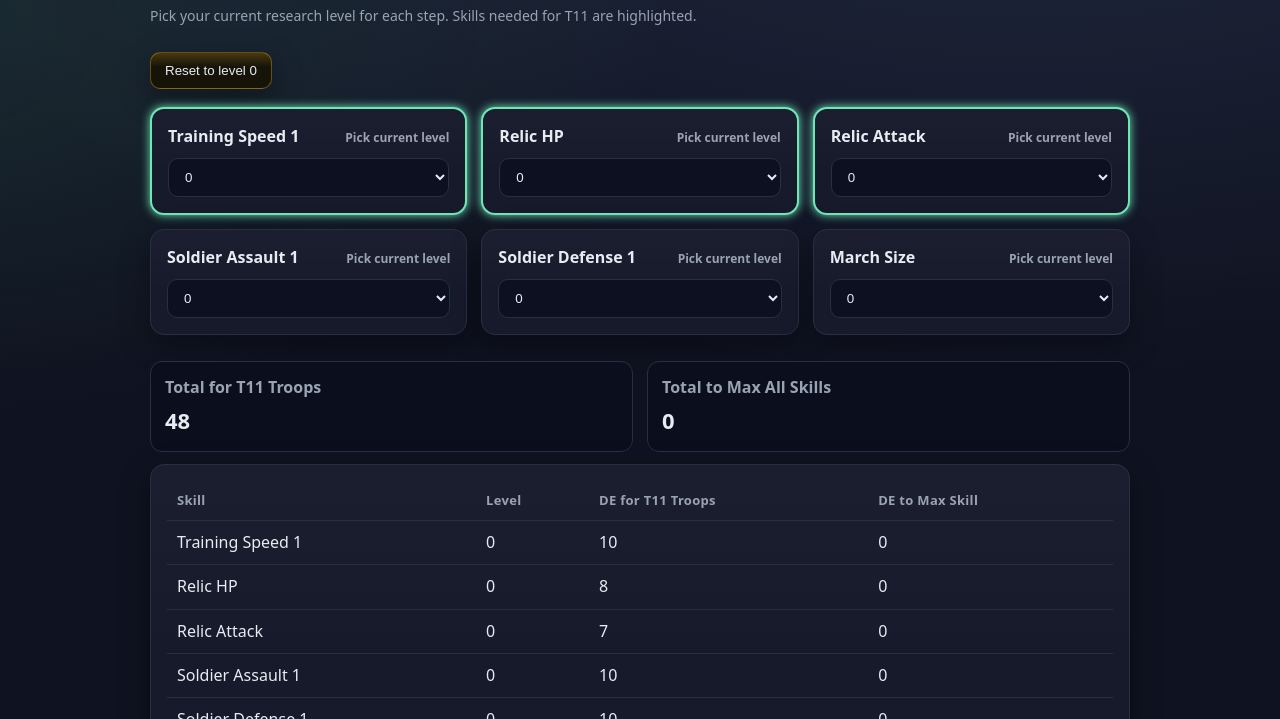
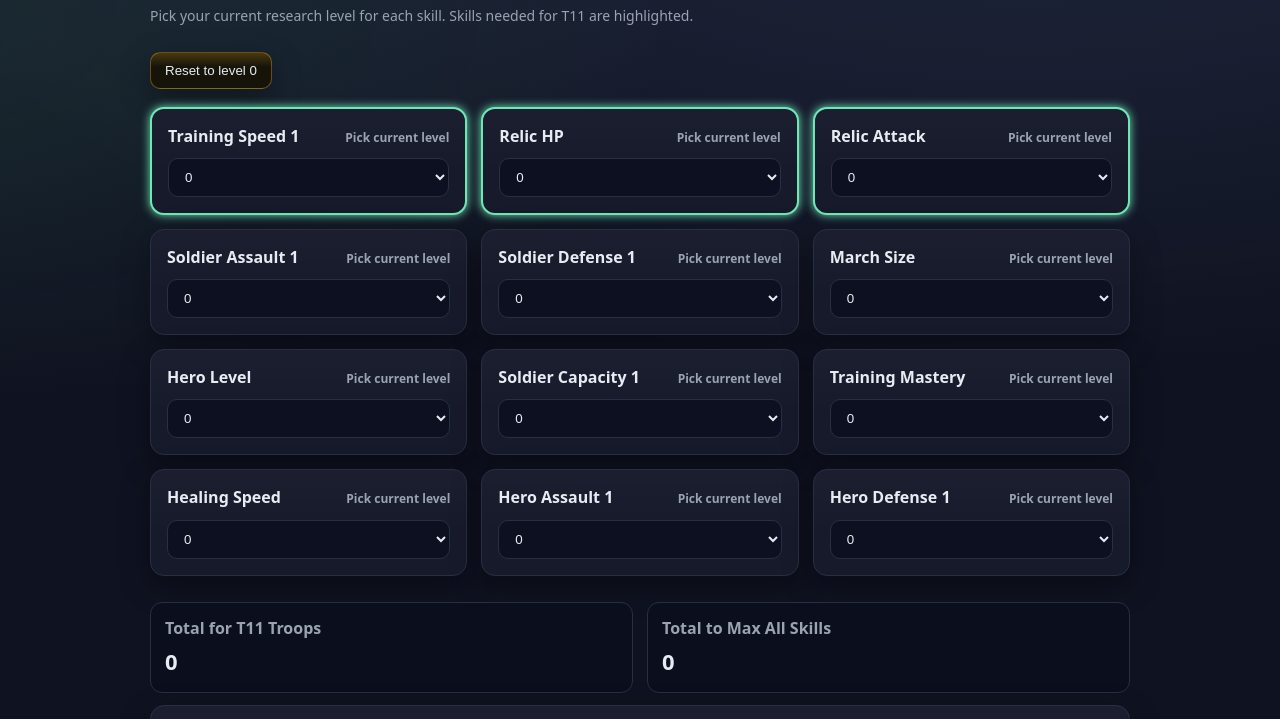
Before and after one commit to Dan010201/T11-DE-Calculator, a plain HTML site: page index.html in a window 1280 px wide. Shown: the part 65-784 px from the top of the page. Drawn offline with Linux system fonts and the light colour scheme.

Commit message:
Update index.html

```diff
--- a/index.html
+++ b/index.html
@@ -15,7 +15,7 @@
     --warn: #fbbf24;
     --danger: #fb7185;
     --border: #273043;
-    --shadow: 0 10px 30px rgba(0,0,0,.35);
+    --shadow: 0 10px 30px rgba(0, 0, 0, .35);
   }
   * { box-sizing: border-box; }
   html, body { height: 100%; }
@@ -28,39 +28,43 @@
     font-family: system-ui, -apple-system, Segoe UI, Roboto, Ubuntu, Cantarell, Noto Sans, Helvetica, Arial, "Apple Color Emoji","Segoe UI Emoji";
     line-height: 1.45;
   }
-  h1 { margin:0 0 6px; font-size:28px; letter-spacing:.2px; }
-  .sub { color:var(--muted); font-size:14px; margin-bottom:18px; }
-  .wrap { max-width:980px; margin:0 auto; }
-  .grid { display:grid; grid-template-columns:repeat(auto-fit, minmax(260px,1fr)); gap:14px; margin:18px 0 26px; }
-  .card { background:linear-gradient(180deg, rgba(255,255,255,.02), transparent 60%), var(--card); border:1px solid var(--border); border-radius:14px; padding:16px; box-shadow:var(--shadow); transition: all 0.2s ease; }
-  .highlight { border:2px solid var(--accent); box-shadow:0 0 10px var(--accent); }
-  .skill-label { display:flex; justify-content:space-between; align-items:baseline; margin-bottom:10px; }
-  .skill-label span { font-weight:600; }
-  .muted { color:var(--muted); font-size:12px; }
-  select { width:100%; padding:10px 12px; border-radius:10px; background:#0d1020; color:var(--text); border:1px solid var(--border); outline:none; }
-  select:focus { border-color:var(--accent-2); box-shadow:0 0 0 3px rgba(138,180,255,.25); }
-  .row { display:flex; gap:10px; align-items:center; flex-wrap:wrap; }
-  .btn { appearance:none; border:1px solid var(--border); background:#0b0e1a; color:var(--text); padding:10px 14px; border-radius:10px; cursor:pointer; box-shadow:var(--shadow); }
-  .btn:hover { border-color:var(--accent-2); }
+  h1 { margin: 0 0 6px; font-size: 28px; letter-spacing: .2px; }
+  .sub { color: var(--muted); font-size: 14px; margin-bottom: 18px; }
+  .wrap { max-width: 980px; margin: 0 auto; }
+  .grid { display: grid; grid-template-columns: repeat(auto-fit, minmax(260px, 1fr)); gap: 14px; margin: 18px 0 26px; }
+  .card { background: linear-gradient(180deg, rgba(255,255,255,.02), transparent 60%), var(--card); border: 1px solid var(--border); border-radius: 14px; padding: 16px; box-shadow: var(--shadow); transition: all 0.2s ease; }
+  .highlight { border: 2px solid var(--accent); box-shadow: 0 0 10px var(--accent); }
+  .skill-label { display: flex; justify-content: space-between; align-items: baseline; margin-bottom: 10px; }
+  .skill-label span { font-weight: 600; }
+  .muted { color: var(--muted); font-size: 12px; }
+  select {
+    width: 100%; padding: 10px 12px; border-radius: 10px;
+    background: #0d1020; color: var(--text);
+    border: 1px solid var(--border); outline: none;
+  }
+  select:focus { border-color: var(--accent-2); box-shadow: 0 0 0 3px rgba(138,180,255,.25); }
+  .row { display: flex; gap: 10px; align-items: center; flex-wrap: wrap; }
+  .btn { appearance: none; border: 1px solid var(--border); background: #0b0e1a; color: var(--text); padding: 10px 14px; border-radius: 10px; cursor: pointer; box-shadow: var(--shadow); }
+  .btn:hover { border-color: var(--accent-2); }
   .btn.primary { background: linear-gradient(180deg, rgba(110,231,183,.2), transparent 40%), #0c1514; border-color: rgba(110,231,183,.35); }
   .btn.warn { background: linear-gradient(180deg, rgba(251,191,36,.22), transparent 40%), #161309; border-color: rgba(251,191,36,.35); }
-  .result { display:grid; gap:12px; grid-template-columns:1fr; margin-top:8px; }
-  .totals { display:grid; grid-template-columns:repeat(auto-fit,minmax(220px,1fr)); gap:14px; }
-  .total-box { padding:14px; border-radius:12px; border:1px solid var(--border); background:#0b0f1d; }
-  .total-box h3 { margin:0 0 6px; font-size:16px; color:var(--muted); }
-  .total { font-size:22px; font-weight:700; }
-  table { width:100%; border-collapse:collapse; }
-  th, td { padding:10px; border-bottom:1px solid var(--border); text-align:left; }
-  th { color:var(--muted); font-weight:600; font-size:13px; letter-spacing:.3px; }
-  .foot { margin-top:18px; color:var(--muted); font-size:12px; }
+  .result { display: grid; gap: 12px; grid-template-columns: 1fr; margin-top: 8px; }
+  .totals { display: grid; grid-template-columns: repeat(auto-fit,minmax(220px,1fr)); gap: 14px; }
+  .total-box { padding: 14px; border-radius: 12px; border: 1px solid var(--border); background: #0b0f1d; }
+  .total-box h3 { margin: 0 0 6px; font-size: 16px; color: var(--muted); }
+  .total { font-size: 22px; font-weight: 700; }
+  table { width: 100%; border-collapse: collapse; }
+  th, td { padding: 10px; border-bottom: 1px solid var(--border); text-align: left; }
+  th { color: var(--muted); font-weight: 600; font-size: 13px; letter-spacing: .3px; }
+  .foot { margin-top: 18px; color: var(--muted); font-size: 12px; }
 </style>
 </head>
 <body>
 <div class="wrap">
-  <header class="row" style="gap:12px; align-items:flex-end;">
+  <header class="row" style="gap:12px; align-items: flex-end;">
     <div>
       <h1>DE Cost Calculator</h1>
-      <div class="sub">Pick your current research level for each step. Skills needed for T11 are highlighted.</div>
+      <div class="sub">Pick your current research level for each skill. Skills needed for T11 are highlighted.</div>
     </div>
   </header>
 
@@ -71,7 +75,7 @@
   <!-- Skills Grid -->
   <section id="skillsGrid" class="grid" aria-live="polite"></section>
 
-  <!-- Totals -->
+  <!-- Results -->
   <section class="result">
     <div class="totals">
       <div class="total-box">
@@ -89,8 +93,8 @@
           <tr>
             <th>Skill</th>
             <th>Level</th>
-            <th>DE for T11 Troops</th>
-            <th>DE to Max Skill</th>
+            <th>DE for T11</th>
+            <th>DE to Max</th>
           </tr>
         </thead>
         <tbody id="breakdown"></tbody>
@@ -102,104 +106,140 @@
 </div>
 
 <script>
+  // -------------------- Skill Values --------------------
   const valueTable = {
     "Training Speed 1":  [0,90,80,70,60,50,40,30,20,10,0],
     "Relic HP": [0,85,75,65,55,45,36,27,18,9,0],
     "Relic Attack": [0,100,88,76,64,52,40,30,22,12,0],
     "Soldier Assault 1": [0,70,62,54,46,38,30,22,14,6,0],
     "Soldier Defense 1": [0,70,62,54,46,38,30,22,14,6,0],
-    "March Size": [0,70,62,54,46,38,30,22,14,6,0]
+    "March Size": [0,70,62,54,46,38,30,22,14,6,0],
+    "Hero Level": [0,70,62,54,46,38,30,22,14,6,0],
+    "Soldier Capacity 1": [0,70,62,54,46,38,30,22,14,6,0],
+    "Training Mastery": [0,70,62,54,46,38,30,22,14,6,0],
+    "Healing Speed": [0,70,62,54,46,38,30,22,14,6,0],
+    "Hero Assault 1": [0,70,62,54,46,38,30,22,14,6,0],
+    "Hero Defense 1": [0,70,62,54,46,38,30,22,14,6,0]
   };
 
-  // Skills required for T11 and their caps
+  // T11 requirements and max levels
   const T11_REQUIREMENTS = {
     "Training Speed 1": 10,
     "Relic HP": 8,
     "Relic Attack": 7
   };
 
-  const slugify = s => s.toLowerCase().replace(/[^a-z0-9]+/g, "-").replace(/(^-|-$)/g, "");
+  let highlightOn = true;
 
-  // Build skill grid once
-  function buildSkillsGrid() {
+  const slugify = s => s.toLowerCase().replace(/[^a-z0-9]+/g,"-").replace(/(^-|-$)/g,"");
+
+  function valueFor(skill, level){
+    return Number(valueTable[skill][level] || 0);
+  }
+
+  function buildSkillsGrid(){
     const grid = document.getElementById("skillsGrid");
     grid.innerHTML = "";
 
     Object.keys(valueTable).forEach(skill => {
       const card = document.createElement("div");
-      card.className = "card";
-      if(T11_REQUIREMENTS[skill]) card.classList.add("highlight");
+      card.className="card";
+      if(highlightOn && T11_REQUIREMENTS[skill]) card.classList.add("highlight");
 
-      const label = document.createElement("label"); label.className = "skill-label";
-      const name = document.createElement("span"); name.textContent = skill;
+      const label = document.createElement("label"); label.className="skill-label";
+      const name = document.createElement("span"); name.textContent=skill;
       const helper = document.createElement("span"); helper.className="muted"; helper.textContent="Pick current level";
-      label.append(name, helper);
+      label.append(name,helper);
 
-      const select = document.createElement("select"); select.name = slugify(skill); select.setAttribute("aria-label", skill + " level");
+      const select = document.createElement("select"); select.name=slugify(skill);
+      select.setAttribute("aria-label", skill+' level');
+
       const maxLevel = valueTable[skill].length - 1;
       for(let lvl=0; lvl<=maxLevel; lvl++){
         const opt = document.createElement("option");
-        opt.value = valueTable[skill][lvl];
-        opt.dataset.level = lvl;
-        opt.textContent = lvl;
+        opt.value = String(valueFor(skill,lvl));
+        opt.dataset.level = String(lvl);
+        opt.textContent = String(lvl);
         select.appendChild(opt);
       }
 
-      select.addEventListener("change", updateTotals);
+      select.addEventListener("change", () => { renderBreakdown(); updateTotals(); updateQueryString(false); });
 
       card.append(label, select);
       grid.appendChild(card);
     });
   }
 
-  function getSelections() {
+  function getSelections(){
     return Array.from(document.querySelectorAll("#skillsGrid select")).map(sel=>{
-      const level = Number(sel.selectedOptions[0]?.dataset.level || "0");
       return {
         key: sel.name,
-        label: Object.keys(valueTable).find(k => slugify(k) === sel.name) || sel.name,
-        level,
-        value: valueTable[Object.keys(valueTable).find(k => slugify(k) === sel.name)][level]
+        label: Object.keys(valueTable).find(k=>slugify(k)===sel.name)||sel.name,
+        level: Number(sel.selectedOptions[0]?.dataset.level||"0"),
+        value: Number(sel.value||"0")
       };
     });
   }
 
-  function updateTotals() {
-    const selections = getSelections();
-    let totalMax = 0, totalT11 = 0;
-    selections.forEach(s => {
-      const maxVal = valueTable[s.label][valueTable[s.label].length - 1];
-      totalMax += maxVal;
-      if(T11_REQUIREMENTS[s.label]){
-        const reqLevel = Math.min(T11_REQUIREMENTS[s.label], valueTable[s.label].length - 1);
-        totalT11 += valueTable[s.label][reqLevel] - valueTable[s.label][s.level];
-      }
-    });
-
-    document.getElementById("grandTotal").textContent = totalMax.toLocaleString();
-    document.getElementById("T11Total").textContent = totalT11.toLocaleString();
-
-    const tbody = document.getElementById("breakdown");
-    tbody.innerHTML = "";
-    selections.forEach(s => {
+  function renderBreakdown(){
+    const tbody = document.getElementById("breakdown"); tbody.innerHTML="";
+    getSelections().forEach(s=>{
+      const deT11 = T11_REQUIREMENTS[s.label] ? Math.min(s.value, valueTable[s.label][T11_REQUIREMENTS[s.label]]) : 0;
+      const deMax = s.value;
       const tr = document.createElement("tr");
-      const reqLevel = T11_REQUIREMENTS[s.label] || valueTable[s.label].length - 1;
-      tr.innerHTML = `<td>${s.label}</td><td>${s.level}</td><td>${reqLevel - s.level}</td><td>${valueTable[s.label][valueTable[s.label].length-1]-s.level}</td>`;
+      tr.innerHTML = `<td>${s.label}</td><td>${s.level}</td><td>${deT11.toLocaleString()}</td><td>${deMax.toLocaleString()}</td>`;
       tbody.appendChild(tr);
     });
   }
 
+  function updateTotals(){
+    const selections = getSelections();
+    const totalMax = selections.reduce((sum,s)=>sum+s.value,0);
+    const totalT11 = selections.reduce((sum,s)=>{
+      if(T11_REQUIREMENTS[s.label]) return sum + Math.min(s.value, valueTable[s.label][T11_REQUIREMENTS[s.label]]);
+      return sum;
+    },0);
+    document.getElementById("grandTotal").textContent = totalMax.toLocaleString();
+    document.getElementById("T11Total").textContent = totalT11.toLocaleString();
+  }
+
   function resetTo(level=0){
-    document.querySelectorAll("#skillsGrid select").forEach(sel => {
-      const opt = Array.from(sel.options).find(o=>Number(o.dataset.level)===level);
+    document.querySelectorAll("#skillsGrid select").forEach(sel=>{
+      const opt = Array.from(sel.options).find(o => Number(o.dataset.level) === level);
       if(opt) sel.value = opt.value;
     });
-    updateTotals();
+    renderBreakdown(); updateTotals(); updateQueryString(false);
+  }
+
+  function updateQueryString(push=false){
+    const params = new URLSearchParams();
+    Object.keys(valueTable).forEach(skill=>{
+      const sel = document.querySelector('select[name="'+slugify(skill)+'"]');
+      if(!sel) return;
+      const lvl = sel.selectedOptions[0]?.dataset.level || "0";
+      params.set(slugify(skill), lvl);
+    });
+    const url = location.pathname + "?" + params.toString();
+    if(push) history.pushState({}, "", url); else history.replaceState({}, "", url);
+  }
+
+  function applyQueryString(){
+    const params = new URLSearchParams(location.search);
+    Object.keys(valueTable).forEach(skill=>{
+      const key = slugify(skill);
+      const lvl = Number(params.get(key));
+      if(!lvl && lvl!==0) return;
+      const sel = document.querySelector('select[name="'+key+'"]');
+      if(!sel) return;
+      const opt = Array.from(sel.options).find(o=>Number(o.dataset.level)===lvl);
+      if(opt) sel.value = opt.value;
+    });
   }
 
   // Init
-  buildSkillsGrid();
-  resetTo(0);
+  document.getElementById("resetBtn").addEventListener("click", ()=>resetTo(0));
+
+  buildSkillsGrid(); resetTo(0); applyQueryString(); renderBreakdown(); updateTotals(); updateQueryString(false);
 </script>
 </body>
 </html>
```
